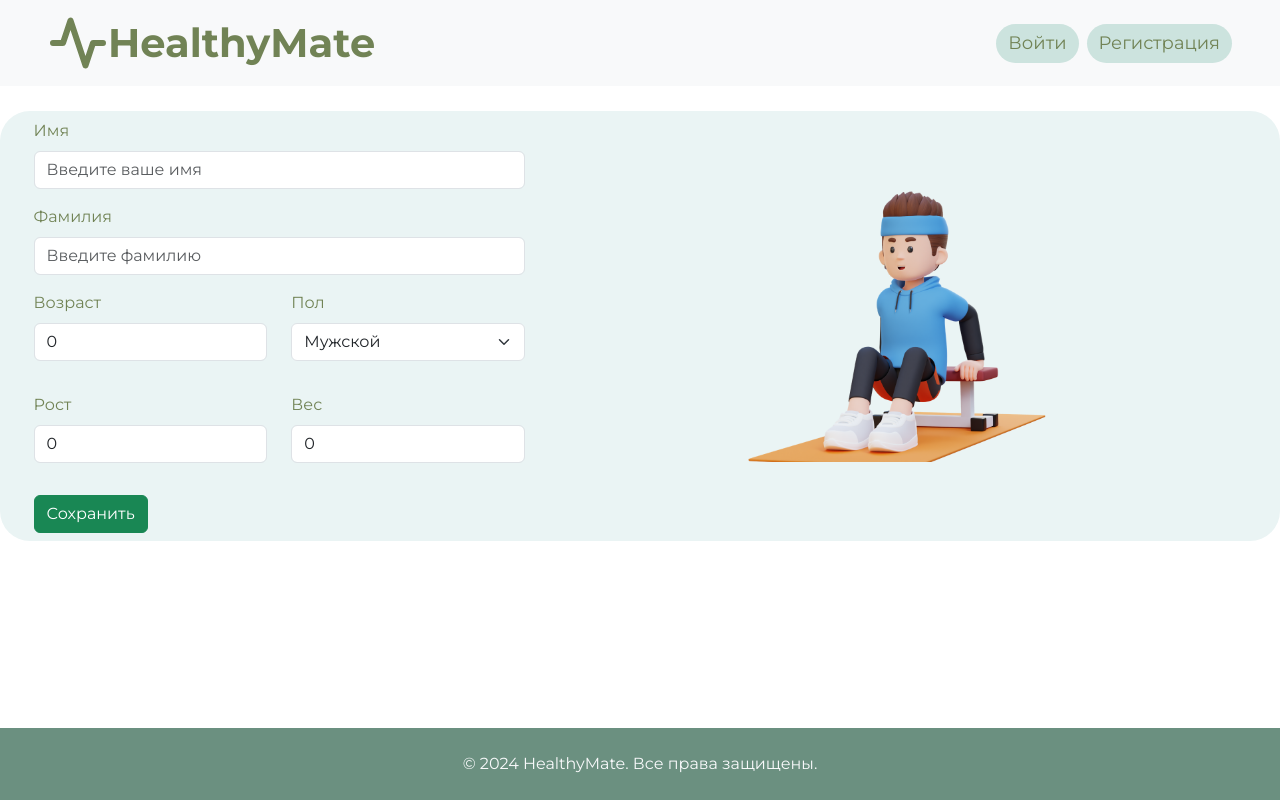
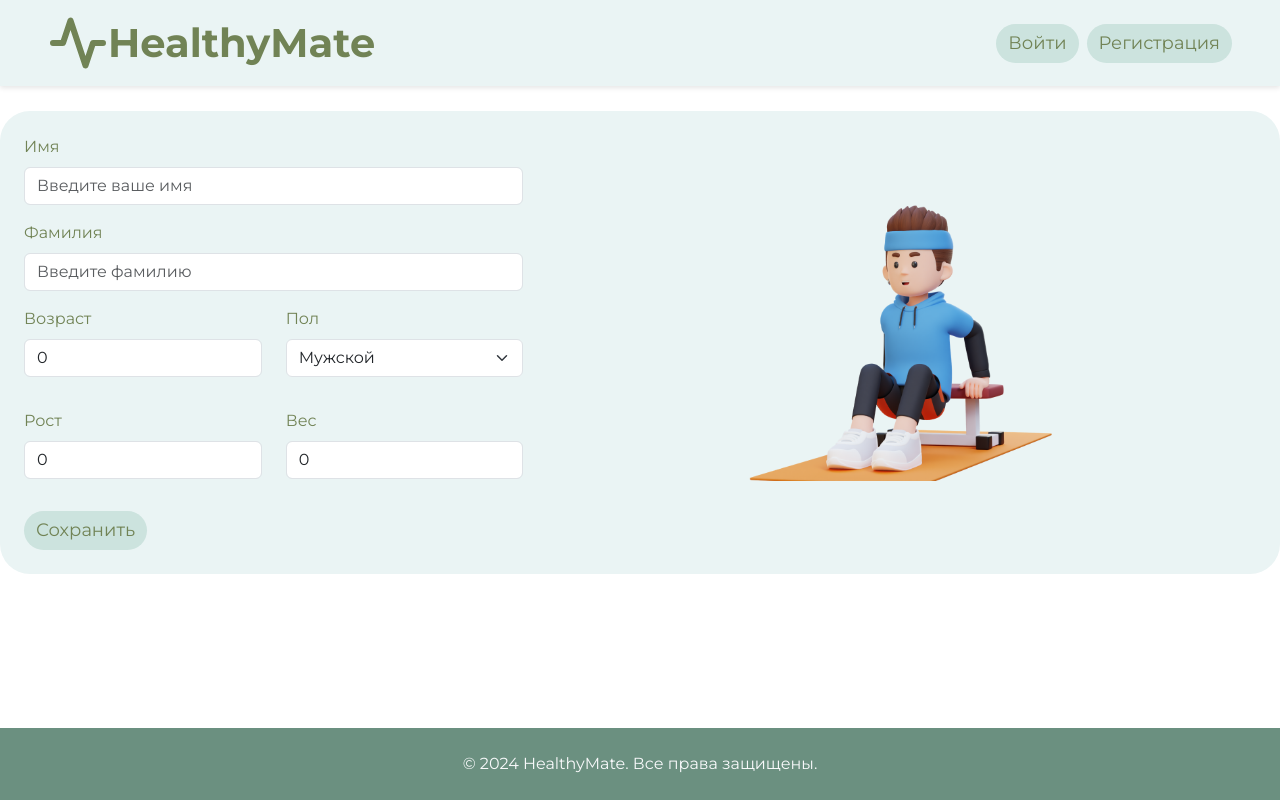
Before and after one commit to Vadimpich/healthmate-hackathon, a React (Vite) app in the folder frontend/: page /profile in a window 1280 px wide. Built offline with nearby package versions, Linux system fonts and the light colour scheme; no server answers.

Commit message:
animations

```diff
--- a/frontend/src/components/header/Header.jsx
+++ b/frontend/src/components/header/Header.jsx
@@ -26,12 +26,15 @@ function Header() {
         navigate('/'); // Укажите нужный путь для перенаправления
     };
     return (
+
         <motion.div
+
             initial="hidden"
             whileInView="visible"
             viewport={{amount: 0.2, once: true}}
         >
-            <Navbar expand="lg" className="bg-body-tertiary d-flex justify-content-between">
+
+            <Navbar expand="lg" className="d-flex justify-content-between sticky-header">
                 <Container fluid className="d-flex justify-content-between px-5">
 
                     <Navbar.Brand as={Link} to='/'>
@@ -74,7 +77,7 @@ function Header() {
                                     variants={buttonAnimation}>
                                     <Button variant="danger" onClick={handleLogout}
                                             className="custom-button d-flex align-items-center gap-1">
-                                        <img src={LogOutImg} alt={"logOutImg"}/>
+                                        <img src={LogOutImg} alt={"logOutImg"} className={''}/>
                                         Выйти
                                     </Button>
                                 </motion.div>
@@ -84,7 +87,6 @@ function Header() {
                         ) : (
                             <>
                                 <Button variant="success custom-button" as={Link} to='/login'>
-
                                     Войти
                                 </Button>
                                 <Button variant="success" className="custom-button" as={Link} to='/registration'>
@@ -104,11 +106,11 @@ export default Header;
 export const logoAnimation = {
     hidden: (custom) => ({
         opacity: 0,
-        y: custom * 20,
+
     }),
     visible: {
         opacity: 1,
-        y: 0,
+
         transition: {
             duration: 0.8,
             ease: "easeInOut"
--- a/frontend/src/components/header/header.css
+++ b/frontend/src/components/header/header.css
@@ -8,3 +8,11 @@
 .header {
     background: var(--cardColor);
 }
+
+.sticky-header {
+    position: sticky; !important;
+    top: 0; /* отступ от верха */
+    z-index: 1000; /* убедитесь, что он будет отображаться поверх других элементов */
+    background-color: var(--cardColor); /* фоновый цвет */
+    box-shadow: 0 2px 5px rgba(0, 0, 0, 0.1); /* добавьте тень для эффекта */
+}
--- a/frontend/src/components/profile/Profile.jsx
+++ b/frontend/src/components/profile/Profile.jsx
@@ -67,7 +67,7 @@ function Profile() {
     };
 
     return (
-        <Container className="back">
+        <Container className="back p-3">
             <Row className="p-2 align-items-center">
                 <Col md={5} className="d-flex flex-column justify-content-center">
                     <Form onSubmit={handleSubmit}>
@@ -125,7 +125,7 @@ function Profile() {
                                 />
                             </Form.Group>
                         </Row>
-                        <Button variant="success" type="submit">
+                        <Button variant="success" type="submit" className='custom-button'>
                             Сохранить
                         </Button>
                     </Form>
--- a/frontend/src/components/promo/Promo.jsx
+++ b/frontend/src/components/promo/Promo.jsx
@@ -194,16 +194,17 @@ export const boxAnimation = {
 };
 
 export const logoAnimation = {
-    hidden: (custom) => ({
+    hidden:  {
         opacity: 0,
-        y: custom * 20,
-    }),
-    visible: {
+
+    },
+    visible: (custom) => ({
         opacity: 1,
-        y: 0,
+
         transition: {
             duration: 0.8,
+            delay: custom * 0.2,
             ease: "easeInOut"
         }
-    }
+    })
 };
--- a/frontend/src/styles/common.css
+++ b/frontend/src/styles/common.css
@@ -19,6 +19,9 @@
     background-color: var(--footerColor); /* Цвет кнопки при наведении */
 }
 
+.img-custom:hover{
+    color: white;
+}
 html, body {
     font-family: 'Montserrat', sans-serif;
     color: var(--textColor);
@@ -40,7 +43,9 @@ html, body {
 #root {
     flex: 1;
 }
-
+.backkkk{
+    background-color: var(--footerColor); !important;
+}
 .container {
     max-width: 1600px;
     margin: 0 auto;
```
